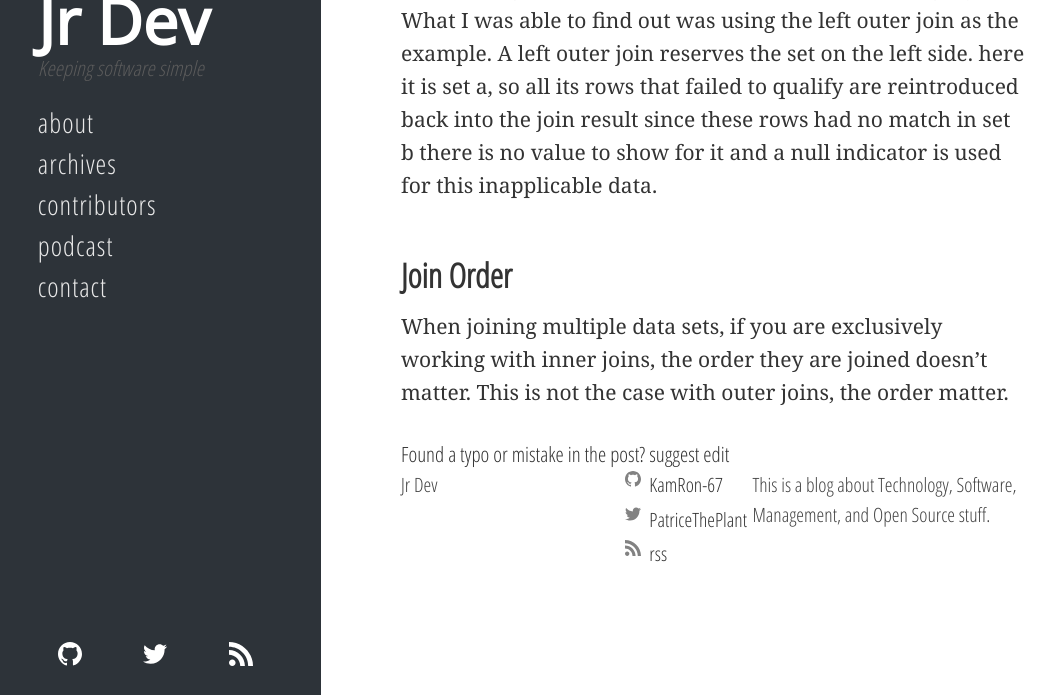
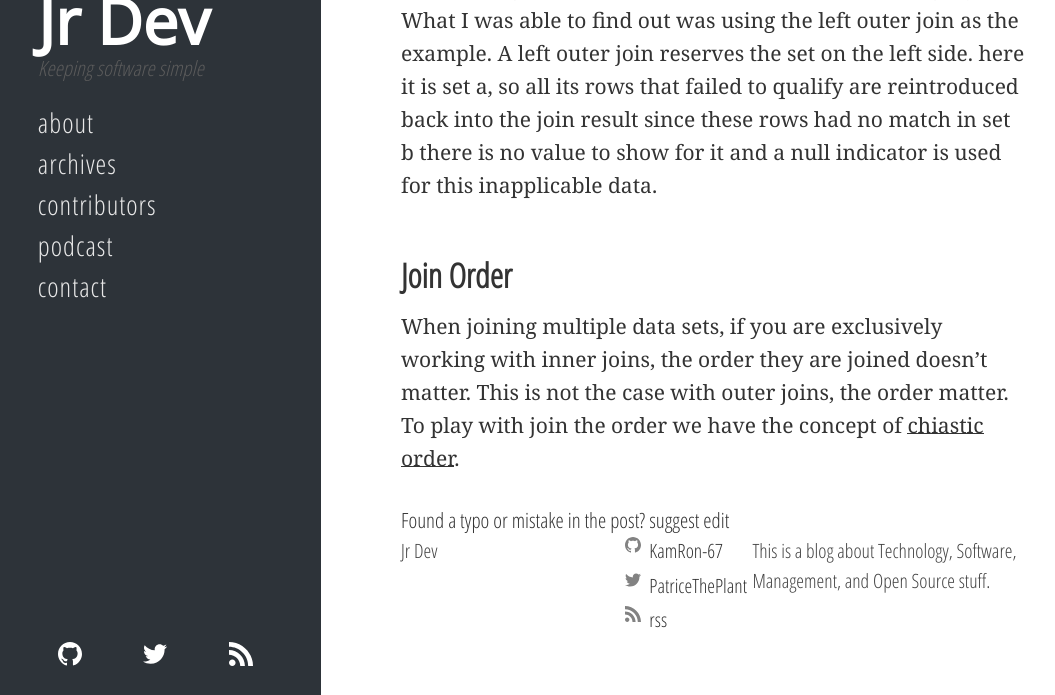
Before and after one commit to ardalis/jrdev.io, a Jekyll site: the page built from _posts/2020-11-18-a-deeper-dive-into-sql.md, in a window 1280 px wide and 900 px high, scrolled down 2099 px, cut to the strip 205-900 px from the top of the window. Shown: the whole strip, without its empty margins (5-1060 px from the left). Built offline with Jekyll 4.4.1, drawn with Linux system fonts in a browser that asks for light colours; cached includes are drawn as plain includes; nearby versions of some CDN libraries; some web fonts are replaced; library files that are not in the unit come from our copies; comment, search, counter and statistics services are not loaded.

Commit message:
Update 2020-11-18-a-deeper-dive-into-sql.md
Added link to a site that goes into deeper detail about joins

```diff
--- a/_posts/2020-11-18-a-deeper-dive-into-sql.md
+++ b/_posts/2020-11-18-a-deeper-dive-into-sql.md
@@ -34,4 +34,4 @@ Inner and outer joins are both qualified joins. The qualification predicate is s
 
 ## Join Order
 
-When joining multiple data sets, if you are exclusively working with inner joins, the order they are joined doesn't matter. This is not the case with outer joins, the order matter.
+When joining multiple data sets, if you are exclusively working with inner joins, the order they are joined doesn't matter. This is not the case with outer joins, the order matter. To play with join the order we have the concept of [chiastic order](https://www.itprotoday.com/sql-server/take-control-joins).
```
